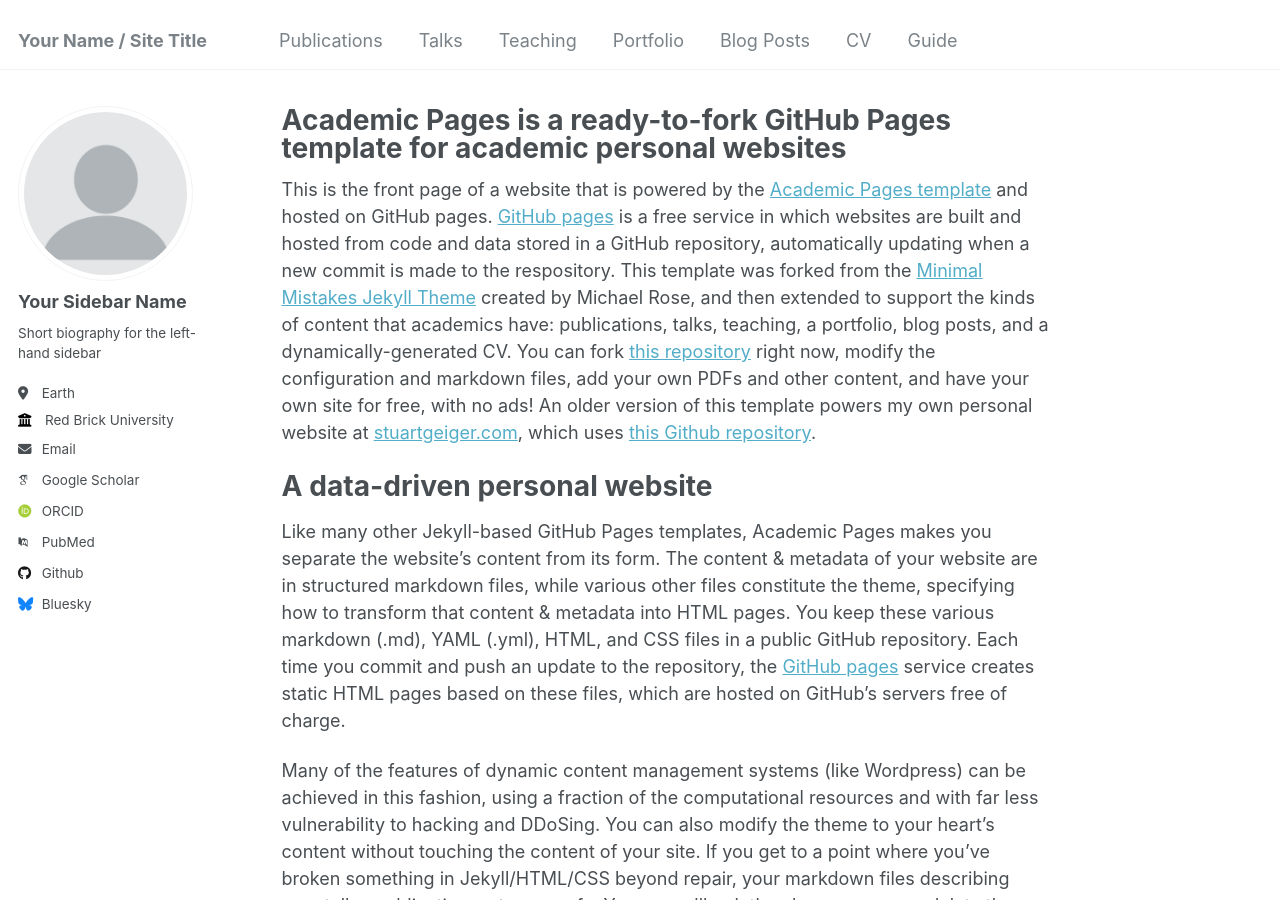
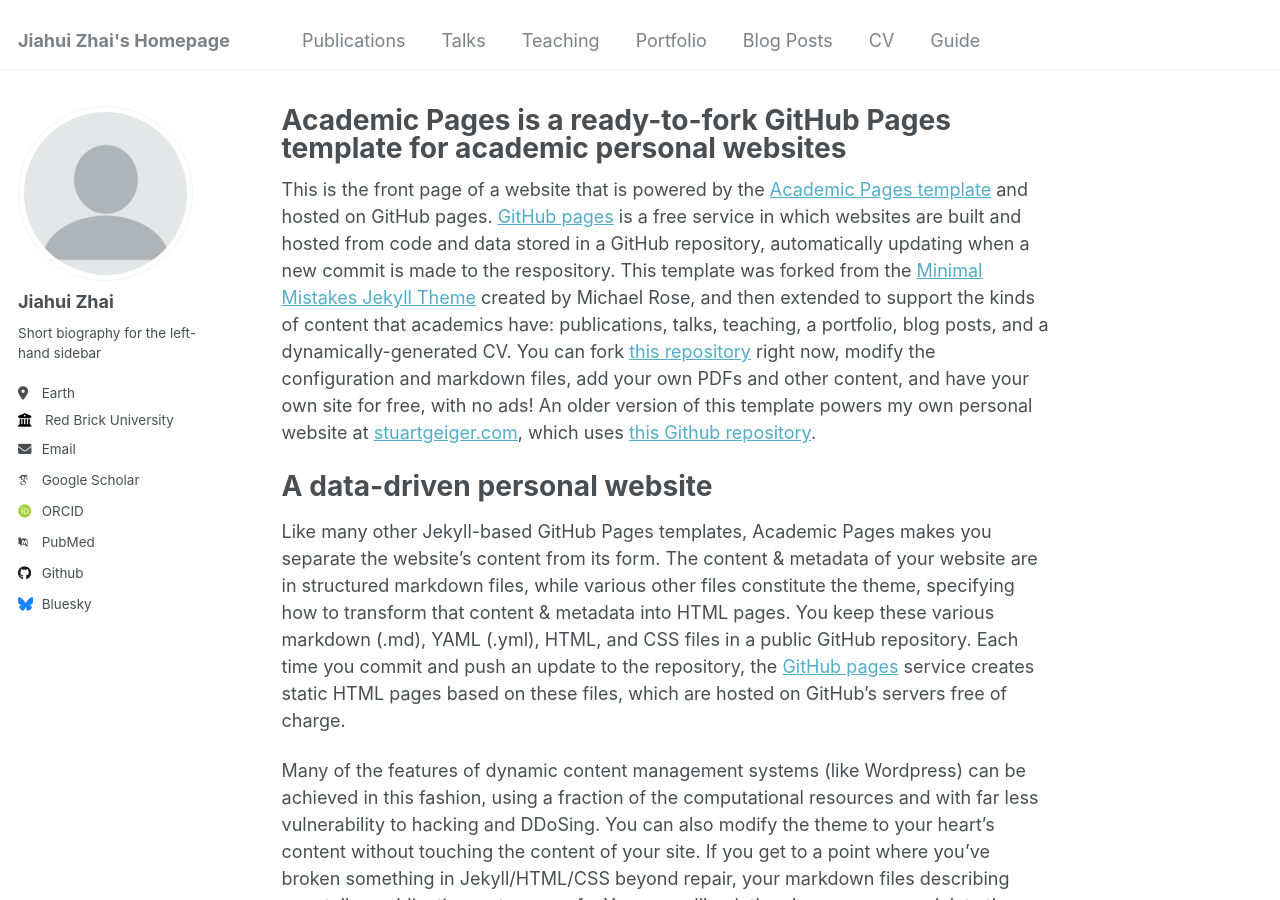
Before and after one commit to zjh199683/JiahuiZhai.github.io, a Jekyll site: the page built from _pages/about.md, in a window 1280 px wide and 900 px high. Built offline with Jekyll 4.4.1, drawn with Linux system fonts in a browser that asks for light colours; some web fonts are replaced.

Commit message:
Update _config.yml

```diff
--- a/_config.yml
+++ b/_config.yml
@@ -8,7 +8,7 @@
 
 # Basic Site Settings
 locale                   : "en-US"
-title                    : "Your Name / Site Title"
+title                    : "Jiahui Zhai's Homepage"
 title_separator          : "-"
 name                     : &name "Your Name"
 description              : &description "personal description"
@@ -22,7 +22,7 @@ repository               : "academicpages/academicpages.github.io"
 author:
   # Biographic information
   avatar           : "profile.png"
-  name             : "Your Sidebar Name"
+  name             : "Jiahui Zhai"
   pronouns         : # example: "she/her"
   bio              : "Short biography for the left-hand sidebar"
   location         : "Earth"
@@ -32,7 +32,7 @@ author:
 
   # Academic websites
   arxiv            : # URL - Update with the correct link to your profile
-  googlescholar    : "https://scholar.google.com/citations?user=PS_CX0AAAAAJ"
+  googlescholar    : "https://scholar.google.com/citations?user=6Fut51EAAAAJ"
   impactstory      : # URL
   orcid            : "http://orcid.org/yourorcidurl"
   semantic         : # URL
```
